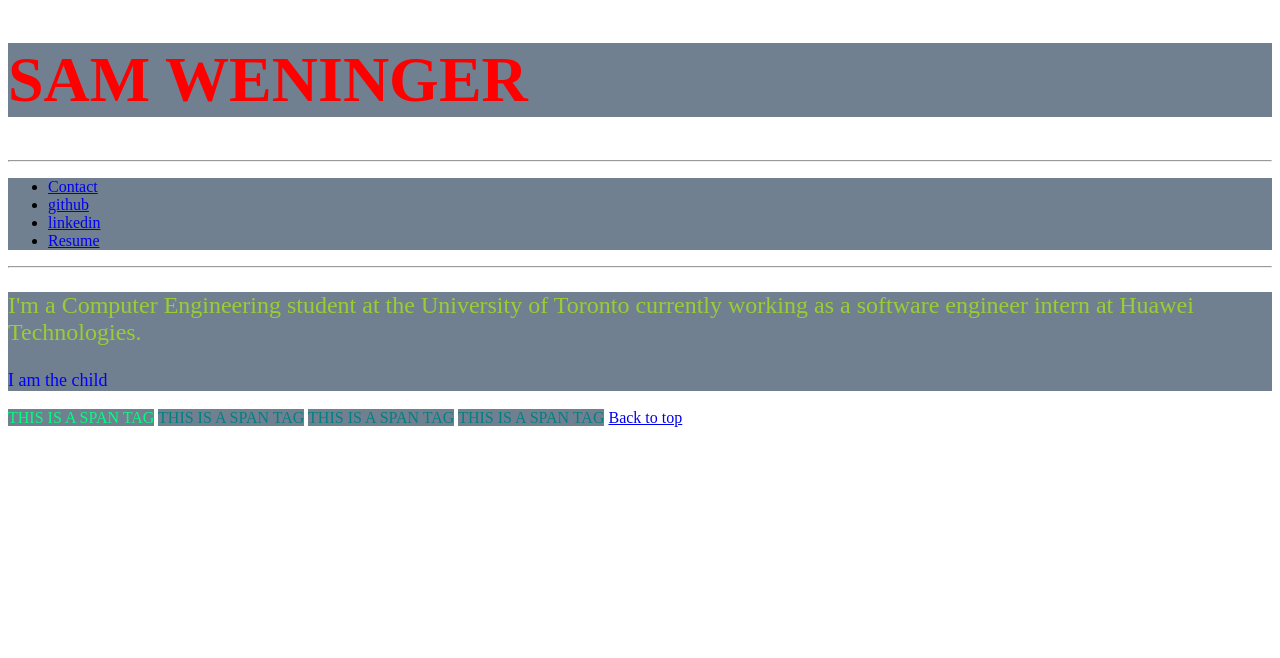
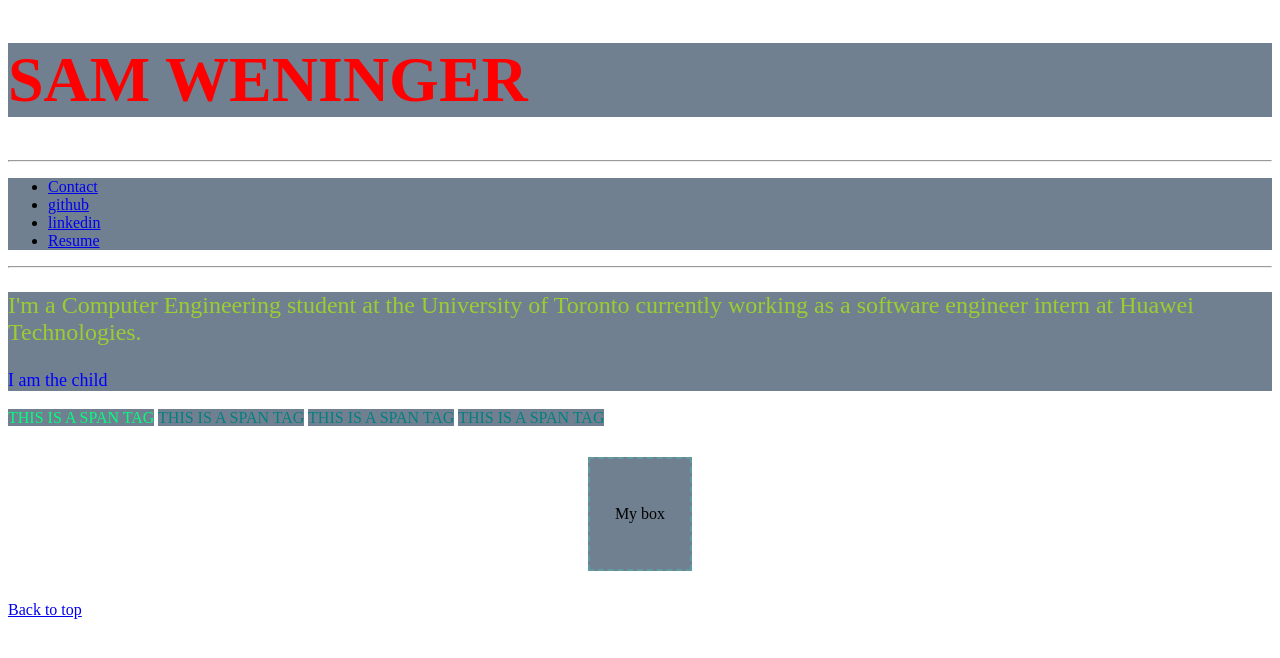
Before and after one commit to SamWeninger/SamWeninger.github.io, a Jekyll site: the page index.html, which Jekyll copies as it is, in a window 1280 px wide. Shown: the top 658 px of the page. Built offline with Jekyll 4.4.1, drawn with Linux system fonts in a browser that asks for light colours.

Commit message:
box-model, played with different format, minor comments

```diff
--- a/css/main.css
+++ b/css/main.css
@@ -65,7 +65,15 @@ a:active{
     color: purple;
 } */
 
-
+.box{
+    margin: 30px auto;
+    border: 2px dashed cadetblue;
+    padding: 5px 0px;
+    text-align: center;
+    width: 100px;
+    height: 100px;
+    line-height: 100px;
+}
 
 
 
--- a/index.html
+++ b/index.html
@@ -49,6 +49,8 @@
 		<span class="my_class">This is a span tag</span>
 		<span class="my_class">This is a span tag</span>
 
+		<div class="box">My box</div>
+
 		<!-- <div id="written_content">
 			<p>I'm a Computer Engineering student at the University of Toronto <em> emphasis! <strong> strong </strong> </em> I am 20 years old.  <a href="/about">Read more about my life...</a></p>
 			<p>Hello, I'm Sam Weninger!</p>
```
Also changed, not shown: css/comments.css (+31 -0 lines).
